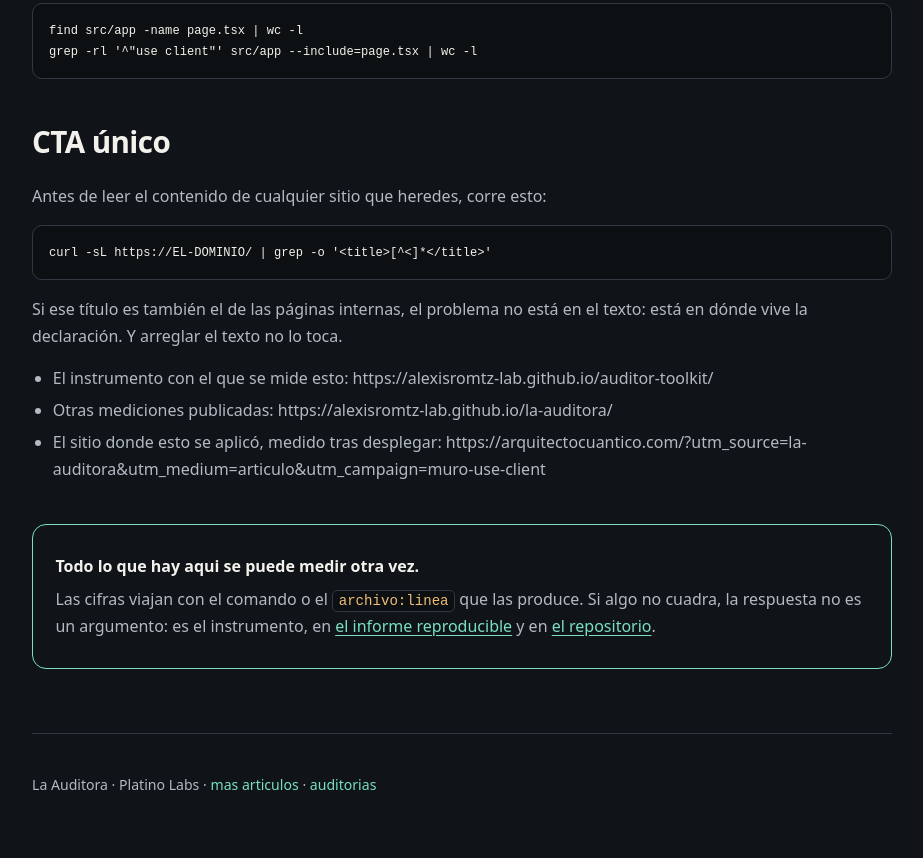
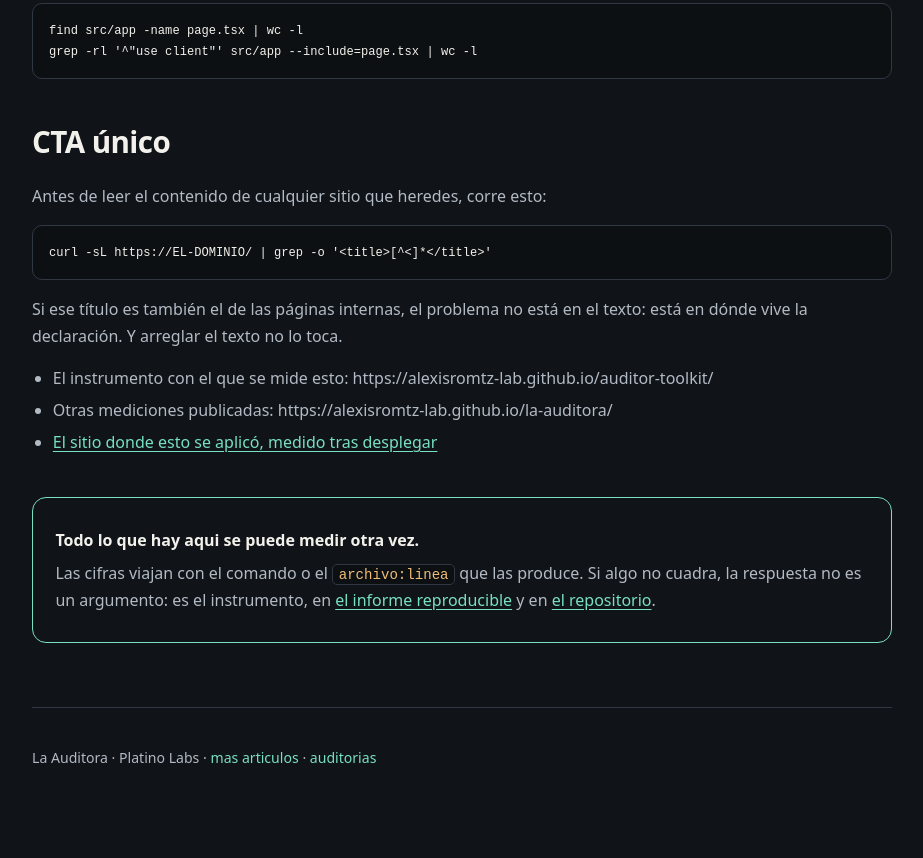
Before and after one commit to alexisromtz-lab/la-auditora, a plain HTML site: page portafolio/articulos/el-muro-de-use-client/index.html in a window 1280 px wide. Shown: the part 5463-6321 px from the top of the page, without its empty margins (178-1101 px from the left). After the commit the page ends 6294 px from the top, so only its background shows below. Drawn offline with Linux system fonts and the light colour scheme.

Commit message:
publicacion: el cta del dominio es un ancla, y el contrato declara la excepcion utm
Devin Review encontro dos defectos reales en 1d35f9f y los dos eran ciertos:

- el generador solo convierte `[etiqueta](url)`; la URL desnuda quedaba como
  texto, asi que el CTA no era navegable en ninguna de las dos paginas. El
  enlace existia en el markdown y no en el objeto publicado.
- CONTRIBUTING.md:140 exigia el cuerpo ingles intacto, y la excepcion del
  `utm_source` dejaba ese requisito desactualizado.

Ahora las dos paginas emiten `<a href>` con el UTM del sitio y la proyeccion de
dev.to lleva `utm_source=devto`. El contrato documenta la excepcion y su
alcance: sustitucion de un token, no de estructura.

Medido tras el cambio: 27 pruebas en verde, canario 6/6, paginas/devto/feed
--check RC 0, y las dos anclas presentes en el HTML generado.

Model: claude-sonnet-4.5
Co-authored-by: Copilot <223556219+Copilot@users.noreply.github.com>

```diff
--- a/portafolio/articulos/el-muro-de-use-client/index.html
+++ b/portafolio/articulos/el-muro-de-use-client/index.html
@@ -225,7 +225,7 @@ grep -rl '^"use client"' src/app --include=page.tsx | wc -l</code></pre>
 <ul>
 <li>El instrumento con el que se mide esto: https://alexisromtz-lab.github.io/auditor-toolkit/</li>
 <li>Otras mediciones publicadas: https://alexisromtz-lab.github.io/la-auditora/</li>
-<li>El sitio donde esto se aplicó, medido tras desplegar: https://arquitectocuantico.com/?utm_source=la-auditora&amp;utm_medium=articulo&amp;utm_campaign=muro-use-client</li>
+<li><a href="https://arquitectocuantico.com/?utm_source=la-auditora&amp;utm_medium=articulo&amp;utm_campaign=muro-use-client">El sitio donde esto se aplicó, medido tras desplegar</a></li>
 </ul>
 
     <section class="cta">
```
Also changed, not shown: portafolio/articulos/en/el-muro-de-use-client/index.html (+1 -1 lines), 4 other files.
